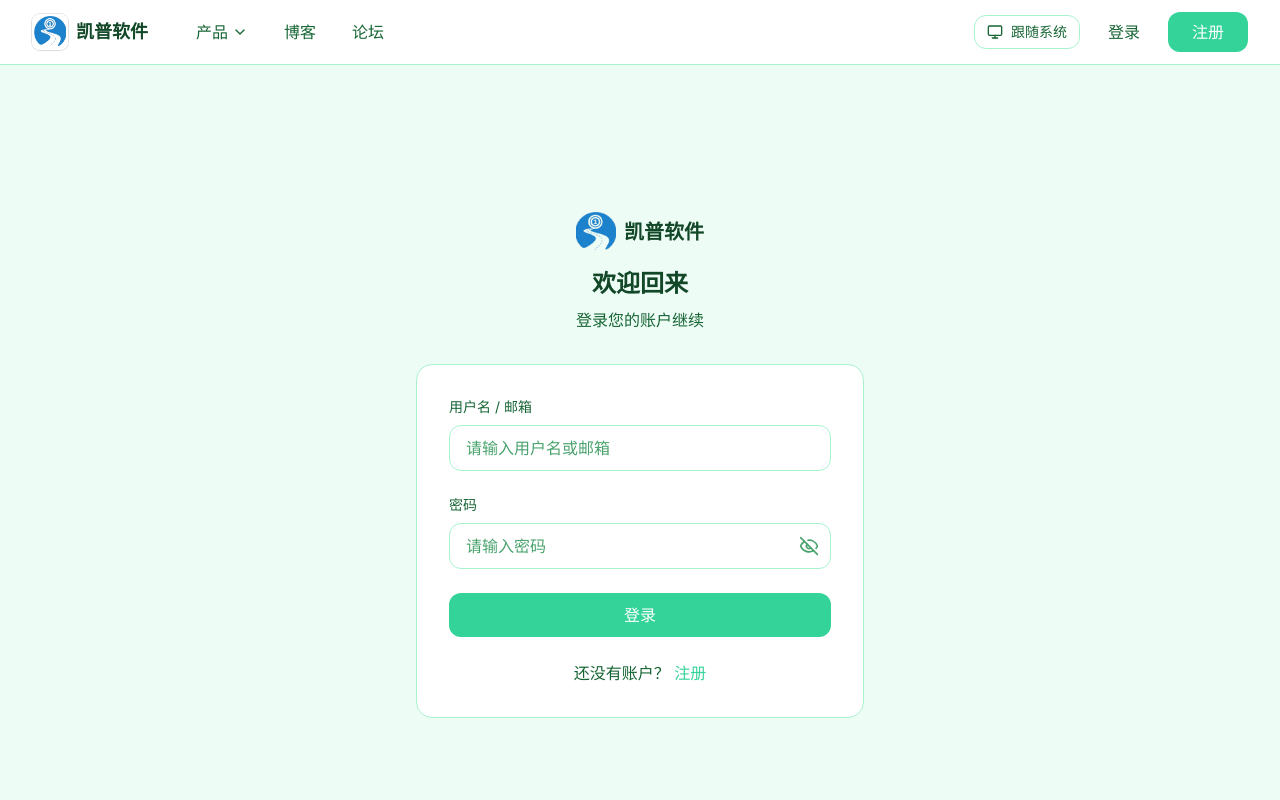
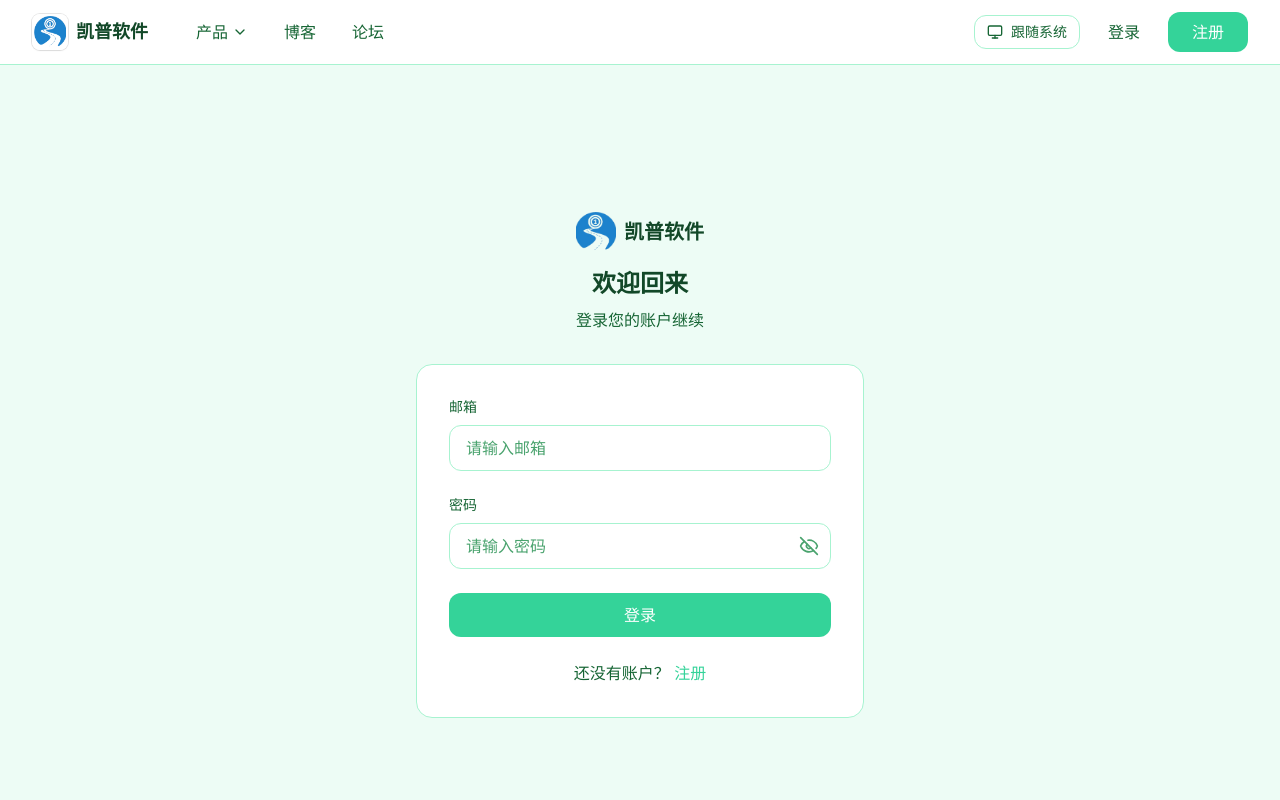
Before and after one commit to jackjeo/caretop, a Nuxt app in the folder frontend/: page /auth/login in a window 1280 px wide. Shown: the top 800 px of the page. Built offline with nearby package versions, Linux system fonts and the light colour scheme.

Commit message:
fix: 修复登录页面 - 使用email而非username
- login.vue: 登录表单改用email字段
- useAuth.ts: LoginCredentials类型修正

```diff
--- a/frontend/pages/auth/login.vue
+++ b/frontend/pages/auth/login.vue
@@ -17,12 +17,12 @@
       <div class="glass-card p-8">
         <form class="space-y-6" @submit.prevent="handleSubmit">
           <div>
-            <label class="block text-text-secondary text-sm mb-2">用户名 / 邮箱</label>
+            <label class="block text-text-secondary text-sm mb-2">邮箱</label>
             <input
-              v-model="form.username"
-              type="text"
+              v-model="form.email"
+              type="email"
               class="input-field w-full"
-              placeholder="请输入用户名或邮箱"
+              placeholder="请输入邮箱"
               required
             />
           </div>
@@ -86,7 +86,7 @@ const { login, isLoading } = useAuth()
 const router = useRouter()
 
 const form = reactive({
-  username: '',
+  email: '',
   password: ''
 })
 
@@ -95,7 +95,7 @@ const error = ref('')
 
 const handleSubmit = async () => {
   error.value = ''
-  const result = await login(form)
+  const result = await login({ email: form.email, password: form.password })
   if (result.success) {
     router.push('/')
   } else {
```
